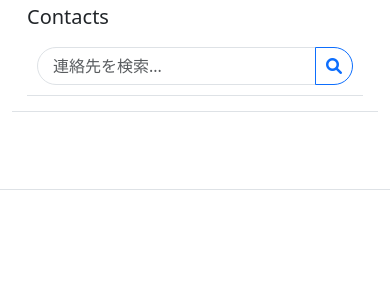
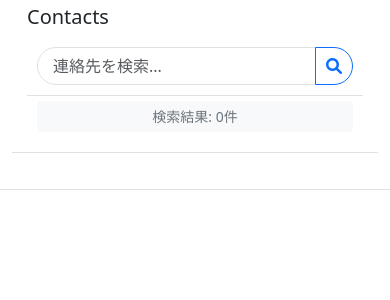
Before and after one commit to macnishio/MailChatVisualizer, a Flask app: page / in a window 390 px wide. Shown: the part 164-464 px from the top of the page. Run offline with Flask 3, Linux system fonts and the light colour scheme; the visitor is signed in with stand-in values (Sample User, id 1).

Commit message:
Agent query: 1. 連絡先リストの検索結果件数は正しく表示されていますか？ 2. メッセージ検索時の検索結果件数は表示されていますか？ 3. スタイリングは適切で、レスポンシブ対応されていますか？

```diff
--- a/static/css/style.css
+++ b/static/css/style.css
@@ -142,8 +142,23 @@ html, body {
 .chat-header-content {
     display: flex;
     justify-content: space-between;
-    align-items: center;
+    align-items: flex-start;
     gap: 15px;
+}
+
+.chat-header-info {
+    display: flex;
+    flex-direction: column;
+    gap: 5px;
+}
+
+.search-result-count {
+    font-size: 0.875rem;
+    color: #6c757d;
+    padding: 5px 10px;
+    background-color: #f8f9fa;
+    border-radius: 4px;
+    margin: 5px 10px;
 }
 
 .search-form {
@@ -198,4 +213,8 @@ html, body {
     .chat-header {
         padding: 10px;
     }
+
+    .search-result-count {
+        text-align: center;
+    }
 }
--- a/templates/index.html
+++ b/templates/index.html
@@ -17,6 +17,9 @@
                         </button>
                     </div>
                 </form>
+                <div class="search-result-count">
+                    検索結果: {{ contacts|length }}件
+                </div>
             </div>
             <div class="contacts-list">
                 {% for contact in contacts %}
@@ -38,7 +41,14 @@
             {% if request.args.get('contact') %}
                 <div class="chat-header">
                     <div class="chat-header-content">
-                        <h5 class="mb-0">{{ request.args.get('contact') }}</h5>
+                        <div class="chat-header-info">
+                            <h5 class="mb-0">{{ request.args.get('contact') }}</h5>
+                            {% if request.args.get('search') %}
+                            <div class="search-result-count">
+                                検索結果: {{ messages|length }}件
+                            </div>
+                            {% endif %}
+                        </div>
                         <form class="d-flex search-form" method="GET">
                             <input type="hidden" name="contact" value="{{ request.args.get('contact') }}">
                             <div class="input-group">
```
